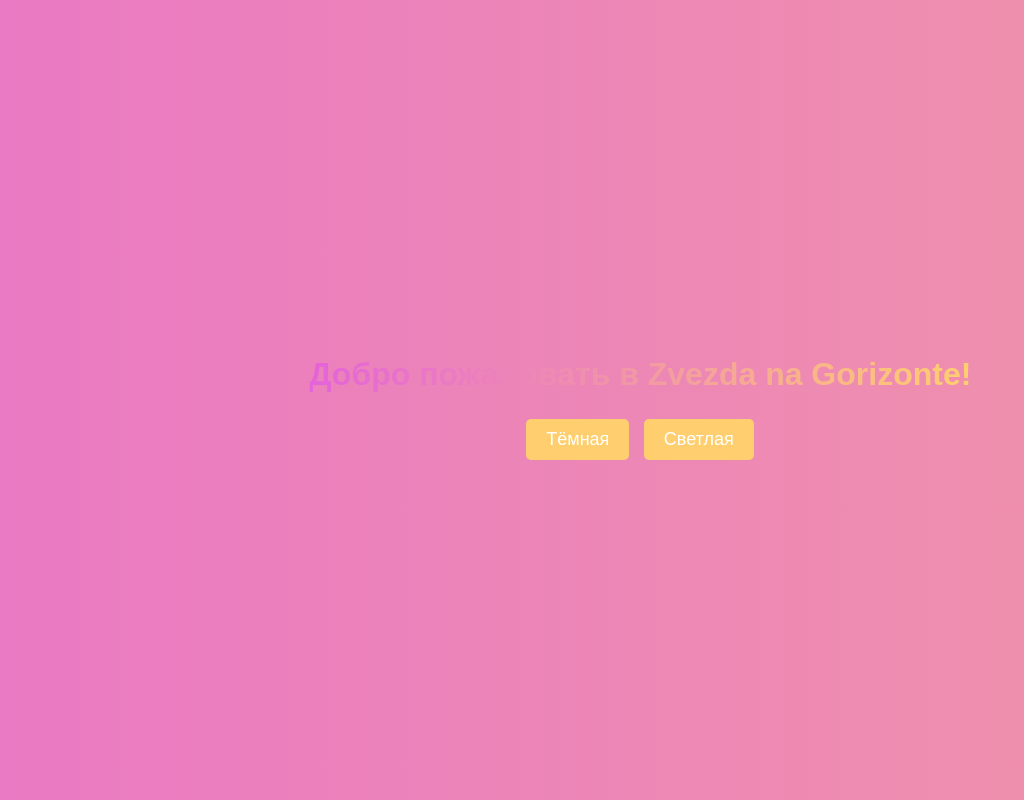
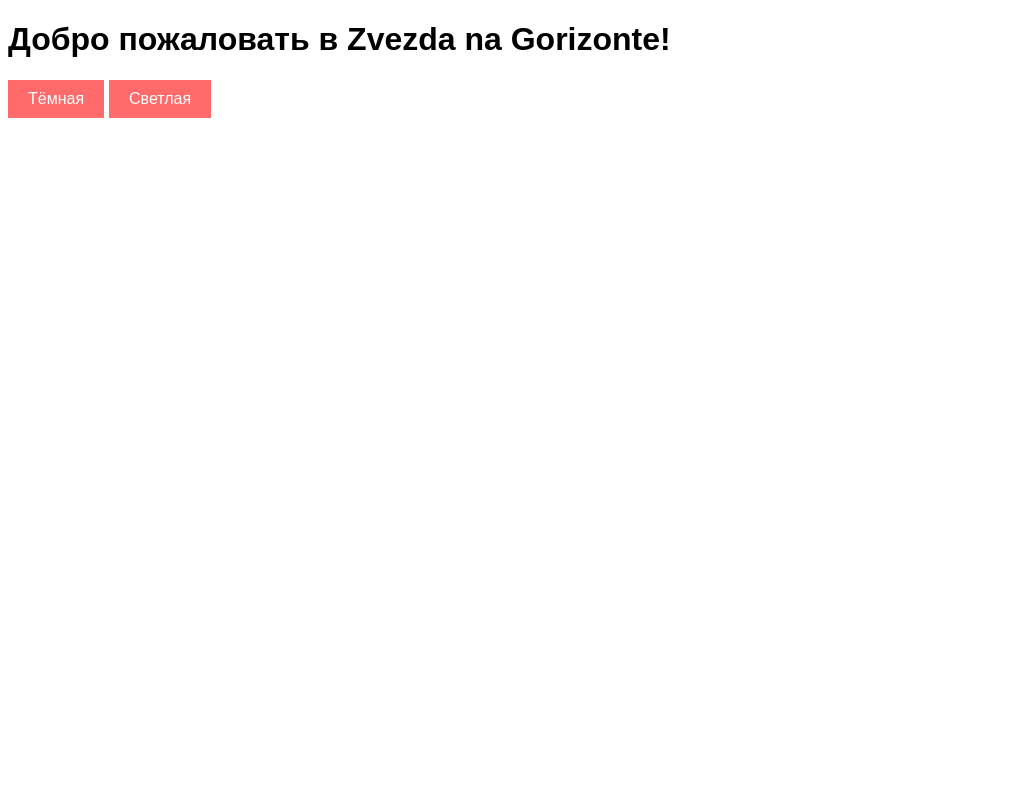
Before and after one commit to dhas359/ZVEZDA_na_GORIZONTE_3591, a website built with webpack: page src/index.html in a window 1280 px wide. Shown: the whole page, without its empty margins (0-1024 px from the left). Built offline with nearby package versions, Linux system fonts and the light colour scheme.

```diff
--- a/style.css
+++ b/style.css
@@ -1,59 +1,36 @@
-/* Градиент фона */
-body {
-    margin: 0;
-    font-family: Arial, sans-serif;
-    background: linear-gradient(270deg, #ffcf6f, #e463d9);
-    background-size: 400% 400%;
-    animation: AnimationName 7s ease infinite;
-    color: #fff;
-    text-align: center;
-    min-height: 100vh;
-    display: flex;
-    justify-content: center;
-    align-items: center;
-}
-
-@keyframes AnimationName {
-    0% {background-position: 0% 50%;}
-    50% {background-position: 100% 50%;}
-    100% {background-position: 0% 50%;}
-}
-
-/* Градиентный текст */
-.blk-data {
-    background: linear-gradient(270deg, #ffcf6f, #e463d9);
-    -webkit-background-clip: text;
-    -webkit-text-fill-color: transparent;
-    animation: AnimationName 7s ease infinite;
+/* Анимация кнопок */
+@keyframes buttonAnimation {
+  0% {
+    transform: scale(1);
+    background-color: #ff6b6b;
+  }
+  50% {
+    transform: scale(1.1);
+    background-color: #f7b42c;
+  }
+  100% {
+    transform: scale(1);
+    background-color: #ff6b6b;
+  }
 }
 
 /* Стили кнопок */
-.button-container {
-    margin-top: 20px;
+button {
+  padding: 10px 20px;
+  border: none;
+  background-color: #ff6b6b;
+  color: white;
+  font-size: 16px;
+  cursor: pointer;
+  animation: buttonAnimation 1s infinite;
+  transition: transform 0.3s ease;
 }
 
-.btn-new {
-    font-size: 18px;
-    padding: 10px 20px;
-    margin: 5px;
-    background-color: #ffcf6f;
-    border: none;
-    border-radius: 5px;
-    color: #fff;
-    cursor: pointer;
-    transition: transform 0.3s ease, background-color 0.3s ease;
+button:hover {
+  animation: none;
+  transform: scale(1.1);
 }
 
-.btn-new:hover {
-    animation: rubberBand 0.6s ease;
-    transform: scale(1.1);
-    background-color: #e463d9;
+button:active {
+  transform: scale(1);
 }
-
-@keyframes rubberBand {
-    0% {transform: scale(1);}
-    30% {transform: scaleX(1.05) scaleY(0.85);}
-    40% {transform: scaleX(0.85) scaleY(1.10);}
-    60% {transform: scaleX(1.05) scaleY(0.95);}
-    100% {transform: scale(1);}
-}
```
